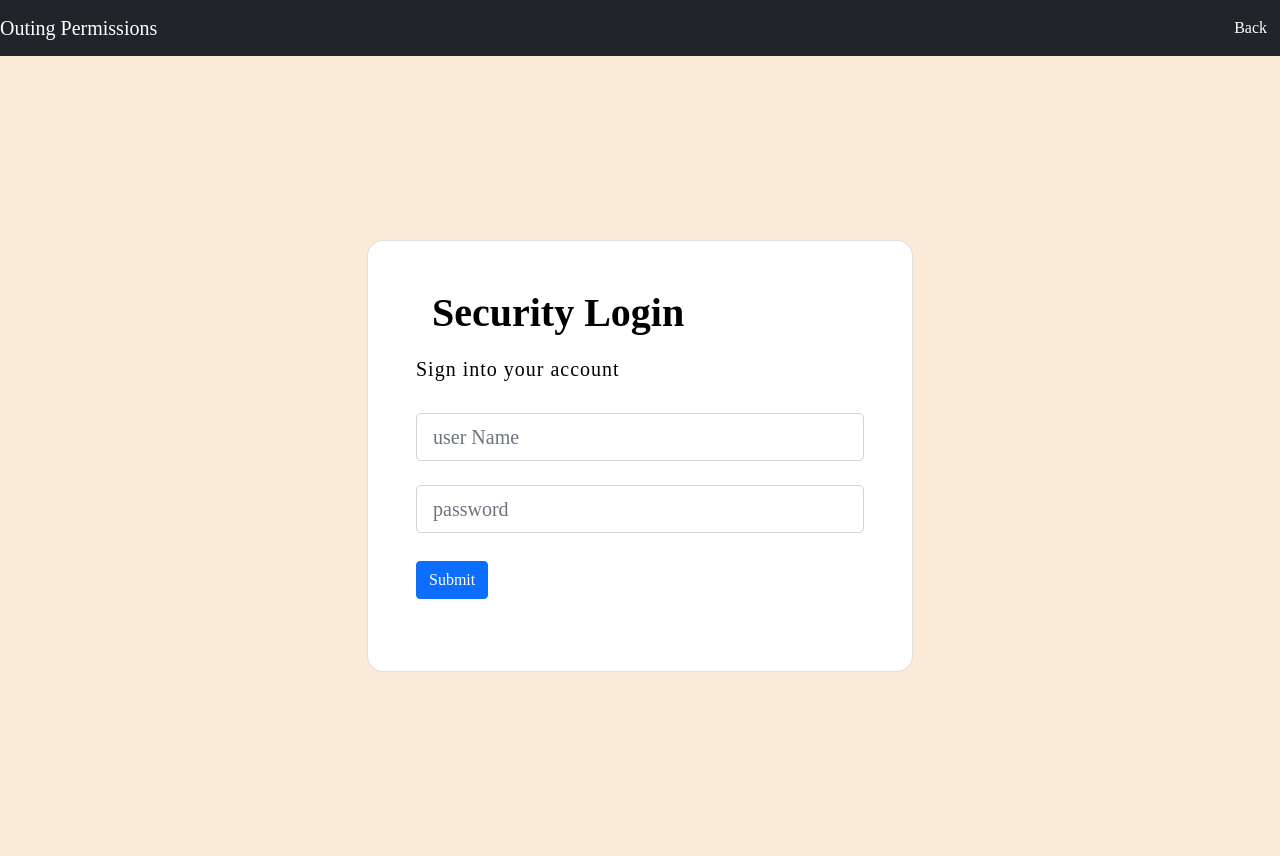
After one commit to sumukhveeramalla/onlineouting, a Django app: page /security in a window 1280 px wide. The commit adds this page. Run offline with Django 4.2, Linux system fonts and the light colour scheme.

Commit message:
Few Changes are Done

```diff
--- /dev/null
+++ b/templates/security.html
@@ -0,0 +1,73 @@
+{% load static %}
+<!DOCTYPE html>
+<html lang="en">
+<head>
+    <meta charset="UTF-8">
+    <meta http-equiv="X-UA-Compatible" content="IE=edge">
+    <meta name="viewport" content="width=device-width, initial-scale=1.0">
+    <title>Document</title>
+    <link href="https://cdn.jsdelivr.net/npm/bootstrap@5.1.3/dist/css/bootstrap.min.css" rel="stylesheet" integrity="sha384-1BmE4kWBq78iYhFldvKuhfTAU6auU8tT94WrHftjDbrCEXSU1oBoqyl2QvZ6jIW3" crossorigin="anonymous">
+    <link rel="stylesheet" href="{% static 'styles.css' %}">
+</head>
+<body>
+    <nav class="navbar navbar-expand-lg navbar-dark bg-dark">
+        <a class="navbar-brand"href="#">Outing Permissions</a>
+        <button class="navbar-toggler" type="button" data-bs-toggle="collapse" data-bs-target="#navbarSupportedContent" aria-controls="navbarSupportedContent" aria-expanded="false" aria-label="Toggle navigation">
+          <span class="navbar-toggler-icon"></span>
+        </button>
+        <div class="collapse navbar-collapse" id="navbarSupportedContent">
+
+        <ul class="navbar-nav ms-auto">
+          <li><a href="http://127.0.0.1:8000/" class="btn btn-md btn-dark">Back</a></li>
+
+        </ul>
+        </div>
+      </nav>
+
+
+    <section class="vh-100" style="background-color: antiquewhite;">
+      <div class="container py-5 h-100">
+        <div class="row d-flex justify-content-center align-items-center h-100">
+          <div class="col-6 col-xl-6">
+            <div class="card" style="border-radius: 1rem;">
+              <div class="row g-0">
+
+                <div class="col-md-12 col-lg-12 d-flex align-items-center">
+                  <div class="card-body p-4 p-lg-5 text-black">
+
+                    <form action="security" method="post">
+                      {% csrf_token %}
+                      <div class="d-flex align-items-center mb-3 pb-1">
+                        <i class="fas fa-cubes fa-2x me-3" style="color: #ff6219;"></i>
+                        <span class="h1 fw-bold mb-0">Security Login</span>
+                      </div>
+
+                      <h5 class="fw-normal mb-3 pb-3" style="letter-spacing: 1px;">Sign into your account</h5>
+
+                      <div class="form-outline mb-4">
+                        <input type="text" name="username" placeholder="user Name" id="form2Example17" class="form-control form-control-lg" />
+                      </div>
+
+                      <div class="form-outline mb-4">
+                        <input type="password" name="password" placeholder="password" id="form2Example27" class="form-control form-control-lg" />
+                      </div>
+
+                      <div class="pt-1 mb-4">
+
+                        <input type="submit" class="btn btn-primary">
+                      </div>
+                    </form>
+
+                  </div>
+                </div>
+              </div>
+            </div>
+          </div>
+        </div>
+      </div>
+    </section>
+   <div>
+
+    </div>
+</body>
+</html>
--- a/webapp/urls.py
+++ b/webapp/urls.py
@@ -6,6 +6,7 @@ urlpatterns = [
     path('login',views.login,name = 'login'),
     path('logout',views.logout,name = 'logout'),
     path('adminlogin', views.adminlogin, name = 'adminlogin'),
+    path('security',views.security,name = 'security'),
     path('actual',views.actual,name='actual'),
     path('display',views.display,name='display'),
     path('update_student/<student_id>',views.update_student,name='update_student'),
--- a/webapp/views.py
+++ b/webapp/views.py
@@ -49,6 +49,25 @@ def adminlogin(request):
     else:
         return render(request,'adminlogin.html')
 
+def security(request):
+    if request.method == 'POST':
+        username = request.POST['username']
+        password = request.POST['password']
+
+        user = auth.authenticate(username=username,password=password)
+
+        if user is not None:
+            auth.login(request, user)
+            #return render(request,'Project.html')
+            return redirect('home')
+            #return redirect('')
+        else:
+            messages.info(request,'invalid credentials')
+            return redirect('security')
+
+    else:
+        return render(request,'security.html')
+
 def actual(request):
     submitted = False
     if request.method == "POST":
@@ -62,32 +81,7 @@ def actual(request):
             submitted = True
 
     return render(request,'actual.html',{'form':form})
-'''def actual(request):
 
-    if request.method == 'POST':
-        print("Hi")
-        if request.POST.get('name') and request.POST.get('rollno') and request.POST.get('Residence') and request.POST.get('phoneNo') and request.POST.get('year') and request.POST.get('description') and request.POST.get('prefer'):
-            print("Hi")
-            post=student()
-            post.name = request.POST.get('name')
-            post.rollnumber = request.POST.get('rollno')
-            post.Residence = request.POST.get('Residence')
-            post.phoneNo = request.POST.get('phoneNo')
-            post.year = request.POST.get('year')
-            post.description = request.POST.get('description')
-            post.prefer = request.POST.get('prefer')
-            post.save()
-            print(request.POST.get('prefer'))
-
-            # return HttpResponseRedirect("http://127.0.0.1:8000/")
-            return render(request,"index.html")
-            #return redirect('home')
-    else:
-        # messages.info(request,"Invalid Credentials")
-        return render(request,'actual.html')
-        # return redirect('home')
-        #return redirect("actual")
-'''
 def display(request):
     stds = student.objects.all()
     return render(request,'display.html',{'stds' : stds})
```
Also changed, not shown: templates/index.html (+7 -1 lines), static/20210922_185753_2.jpg (added).
